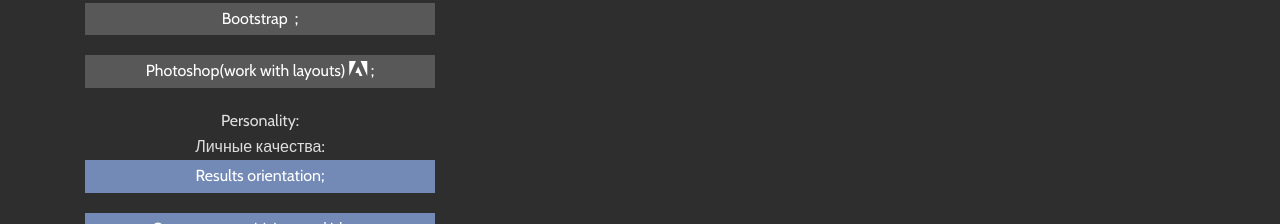
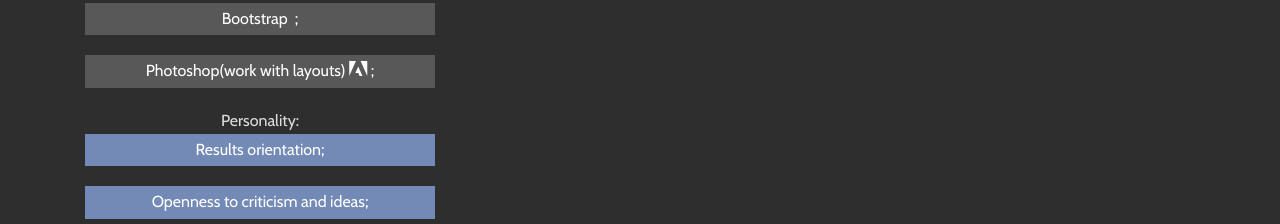
Before and after one commit to daertious/Daer, a plain HTML site: page index.html in a window 1280 px wide. Shown: the part 1798-2022 px from the top of the page. Drawn offline with nearby package versions, Linux system fonts and the light colour scheme; some icons are missing.

Commit message:
Add files via upload

```diff
--- a/index.html
+++ b/index.html
@@ -165,7 +165,7 @@
 							</div>
 
 							<p class="en lang-div">Personality:</p>
-							<p class="en lang-div">Личные качества:</p>
+							<p class="ru lang-div">Личные качества:</p>
 							<div class="container-skill">
 								<div class="skills personal en lang-div">Results orientation;</div>
 								<div class="skills personal ru lang-div">Нацелен на результат;</div>
```
